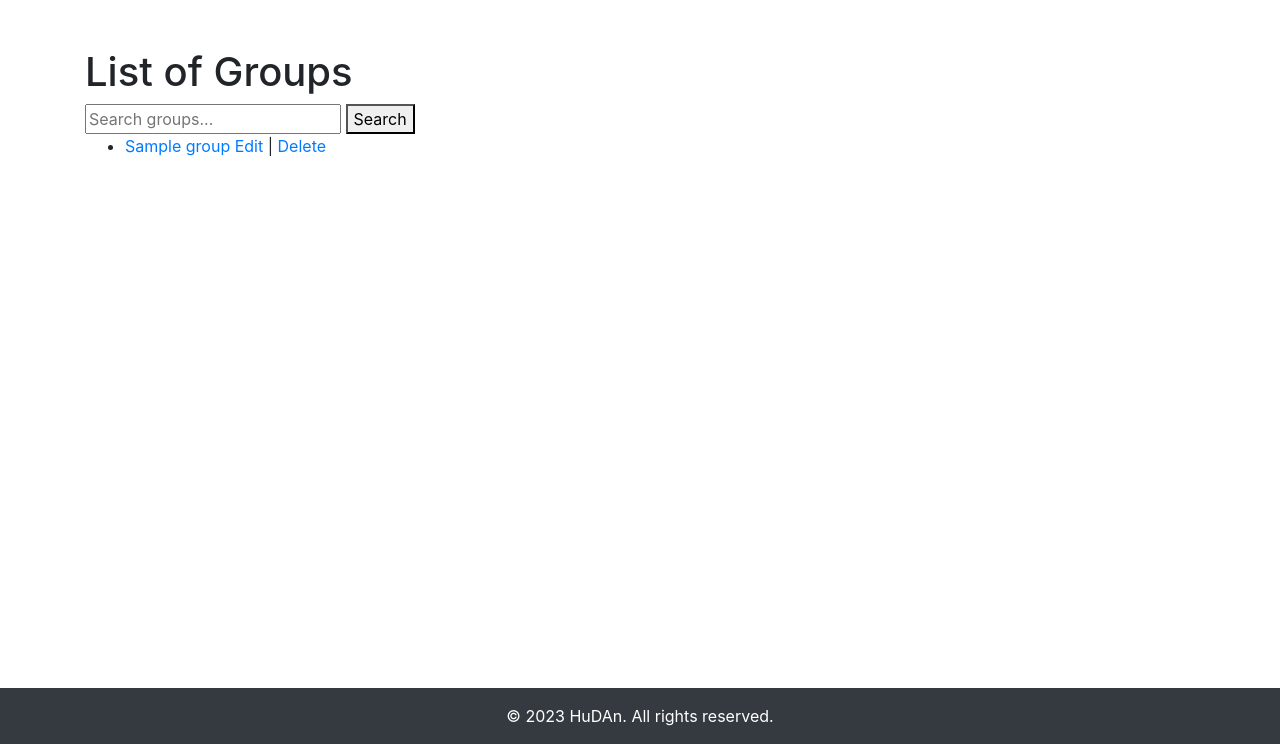
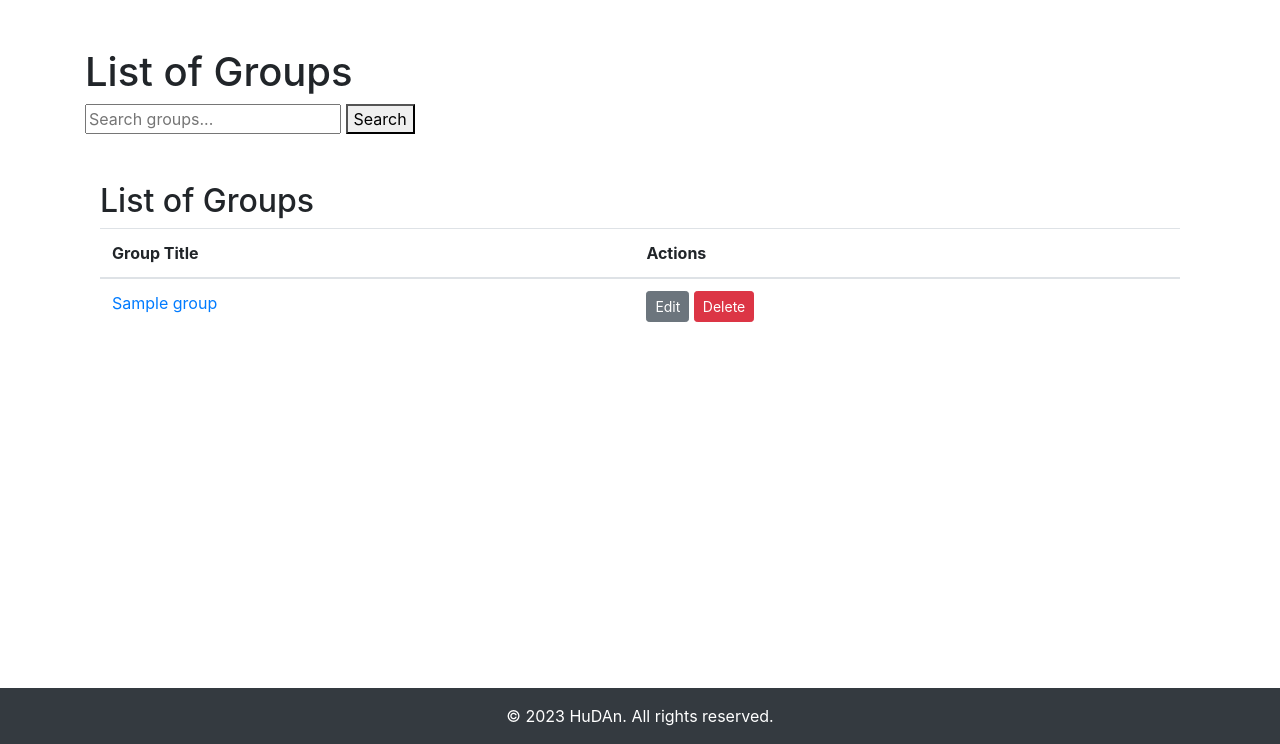
Before and after one commit to kristian-dobes/iis-hudan, a Django app: page /groups/list_groups/ in a window 1280 px wide. Shown: the part 56-800 px from the top of the page. Run offline with Django 4.2, Linux system fonts and the light colour scheme; tables that the repository leaves empty hold one stand-in row (values such as "Sample post"); some libraries are stand-ins or nearby versions.

Commit message:
new stuff

```diff
--- a/groups/services.py
+++ b/groups/services.py
@@ -178,3 +178,25 @@ def common_group(request, user1, user2):
         return False
     except:
         return False
+
+def add_moderator_username(request, group_id, username):
+    try:
+        user = Profile.objects.get(username=username)
+        group = Group.objects.get(id=group_id)
+        group.requested_for_moderator.remove(user)
+        group.moderators.add(user)
+        group.save()
+        return True
+    except (Profile.DoesNotExist, Group.DoesNotExist):
+        return False
+
+def add_member_username(request, group_id, username):
+    try:
+        user = Profile.objects.get(username=username)
+        group = Group.objects.get(id=group_id)
+        group.requested_to_join.remove(user)
+        group.members.add(user)
+        group.save()
+        return True
+    except (Profile.DoesNotExist, Group.DoesNotExist):
+        return False
--- a/groups/views.py
+++ b/groups/views.py
@@ -1,5 +1,5 @@
 from django.shortcuts import render, redirect
-from .services import group_create, group_get_by_id, group_edit, group_get_threads, group_is_user_administrator, group_remove, add_mod_request, remove_mod_request, add_moderator, remove_moderator, add_memb_request, remove_memb_request, add_member, remove_member
+from .services import group_create, group_get_by_id, group_edit, group_get_threads, group_is_user_administrator, group_remove, add_mod_request, remove_mod_request, add_moderator, remove_moderator, add_memb_request, remove_memb_request, add_member, remove_member, add_moderator_username, add_member_username, group_get_all
 from users.services import user_current, user_is_logged, user_get_by_id
 from threads.services import  thread_get_by_id
 from .models import Group
@@ -65,7 +65,7 @@ def list_groups(request):
         # Adjust the filter to match the attributes of your Profile model
         groups = Group.objects.filter(username__icontains=search_query)
     else:
-        groups = Group.objects.all()
+        groups = group_get_all(request)
 
     return render(request, 'groups/list_groups.html', {'groups': groups, 'request': request})
 
@@ -74,7 +74,7 @@ def delete_group(request, group_id):
     group = group_get_by_id(request, group_id)
     if request.method == "POST":
         group_remove(request, group.id)  # This will delete the User and the associated Profile
-        groups = Group.objects.all()
+        groups = group_get_all(request)
         return render(request, 'groups/list_groups.html', {'groups': groups})
     return render(request, 'groups/confirm_delete.html', {'group': group})
 
@@ -131,17 +131,26 @@ def delete_member(request, group_id, user_id):
     return detail(request, group_id)
 
 def new_member(request, group_id):
+    user = user_current(request)
     group = group_get_by_id(request, group_id)
     username =  request.POST['new_member']
-    user = Profile.objects.get(username=username)
-    add_member(request, group.id, user.id)
-    return detail(request, group_id)
+    threads = group_get_threads(request, group_id)
+    is_user_admin = group_is_user_administrator(request, group_id, user)
+    is_user_logged = user_is_logged(request)
+    if not add_member_username(request, group.id, username):
+            return render(request, 'groups/group_detail.html', {'group': group, 'threads': threads, 'is_user_admin': is_user_admin, 'is_user_logged': is_user_logged,'error_mem': 'Error during user search'})
+    return render(request, 'groups/group_detail.html', {'group': group, 'threads': threads, 'is_user_admin': is_user_admin, 'is_user_logged': is_user_logged})
 
 def new_mod(request, group_id):
+    user = user_current(request)
     group = group_get_by_id(request, group_id)
     username =  request.POST['new_mod']
-    user = Profile.objects.get(username=username)
-    add_moderator(request, group.id, user.id)
-    if user not in group.members.all():
-        add_member(request, group.id, user.id)
-    return detail(request, group_id)
+    threads = group_get_threads(request, group_id)
+    is_user_admin = group_is_user_administrator(request, group_id, user)
+    is_user_logged = user_is_logged(request)
+    add_moderator_username(request, group.id, username)
+
+    if not group.members.filter(username=username).exists():
+        if not add_member_username(request, group.id, username):
+            return render(request, 'groups/group_detail.html', {'group': group, 'threads': threads, 'is_user_admin': is_user_admin, 'is_user_logged': is_user_logged, 'error_mod': 'Error during user search'})
+    return render(request, 'groups/group_detail.html', {'group': group, 'threads': threads, 'is_user_admin': is_user_admin, 'is_user_logged': is_user_logged})
--- a/hudan/templates/groups/list_groups.html
+++ b/hudan/templates/groups/list_groups.html
@@ -17,22 +17,41 @@
         <input type="text" name="search" placeholder="Search groups..." value="{{ request.GET.search|default:'' }}" />
         <button type="submit">Search</button>
     </form>
-    <ul>
-        {% for group in groups %}
-            <li>
-                <a
-                  href="{% url 'groups:detail' group_id=group.id %}"
-                  class="message-author"
-                >
-                {{ group.title }}
-                </a>
-                <a href="{% url 'groups:edit' group_id=group.id %}">Edit</a> |
-                <a href="{% url 'groups:delete_group' group_id=group.id %}">Delete</a>
-            </li>
-        {% empty %}
-            <li>No groups found.</li>
-        {% endfor %}
-    </ul>
+    <div class="container mt-5">
+        <h2>List of Groups</h2>
+
+        <!-- Check if there are any groups -->
+        {% if groups %}
+            <table class="table">
+                <!-- Table Header -->
+                <thead>
+                    <tr>
+                        <th scope="col">Group Title</th>
+                        <th scope="col">Actions</th>
+                    </tr>
+                </thead>
+
+                <!-- Table Body -->
+                <tbody>
+                    {% for group in groups %}
+                    <tr>
+                        <td>
+                            <a href="{% url 'groups:detail' group_id=group.id %}" class="message-author">
+                                {{ group.title }}
+                            </a>
+                        </td>
+                        <td>
+                            <a href="{% url 'groups:edit' group_id=group.id %}" class="btn btn-secondary btn-sm">Edit</a>
+                            <a href="{% url 'groups:delete_group' group_id=group.id %}" class="btn btn-danger btn-sm">Delete</a>
+                        </td>
+                    </tr>
+                    {% endfor %}
+                </tbody>
+            </table>
+        {% else %}
+            <p>No groups found.</p>
+        {% endif %}
+    </div>
 
 </body>
 </html>
--- a/users/services.py
+++ b/users/services.py
@@ -32,6 +32,13 @@ def user_login(request, username, password):
         return True
 
     return False
+
+def profile_get_all(request):
+    try:
+        return Profile.objects.all()
+    except Profile.DoesNotExist:
+        return None
+
 
 def user_logout(request):
     if 'user_id' in request.session:
```
Also changed, not shown: hudan/templates/groups/group_detail.html (+10 -2 lines), hudan/templates/users/all_users.html (+41 -24 lines), users/views.py (+5 -6 lines).
